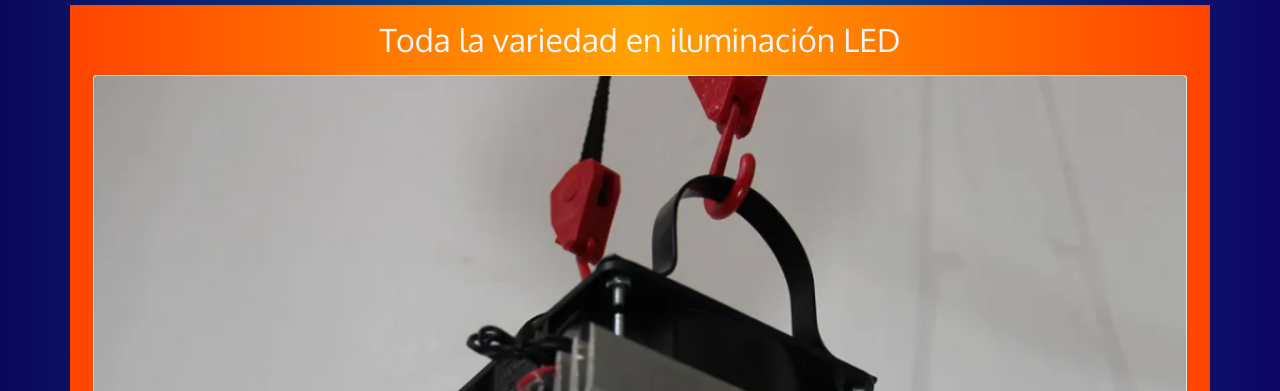
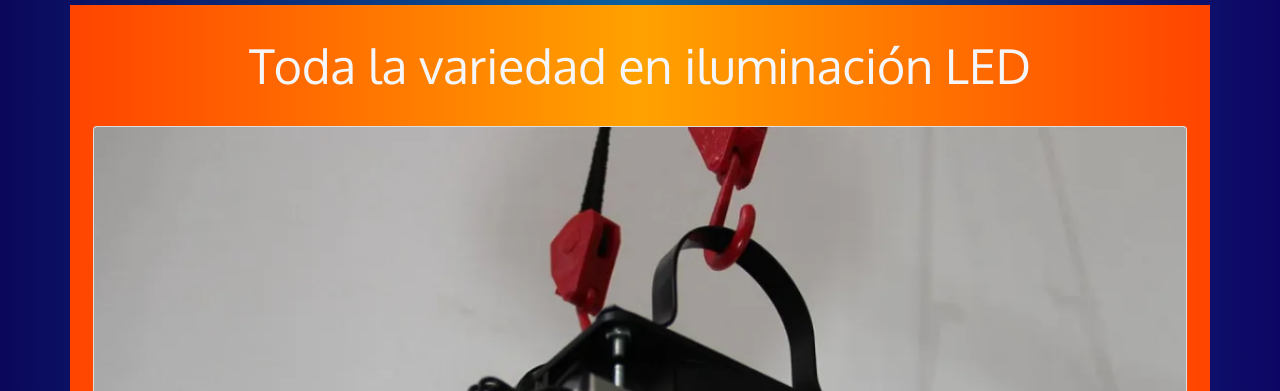
Before and after one commit to Dev-Gus/Higher-LED-Gustavo-Gonzalez, a website: page products.html in a window 1280 px wide. Shown: the part 409-800 px from the top of the page. Drawn offline with nearby package versions, Linux system fonts and the light colour scheme.

Commit message:
Correción de títulos

```diff
--- a/products.html
+++ b/products.html
@@ -72,7 +72,7 @@
 
       <div class="row">
         <div class="d-flex justify-content-center">
-          <h2 class="animate__animated animate__fadeIn">Toda la variedad en iluminación LED</h2>
+          <h2 class="animate__animated animate__fadeIn subtitle">Toda la variedad en iluminación LED</h2>
         </div>
 
         <div class="col-12">
```
Also changed, not shown: promos.html (+1 -1 lines).
